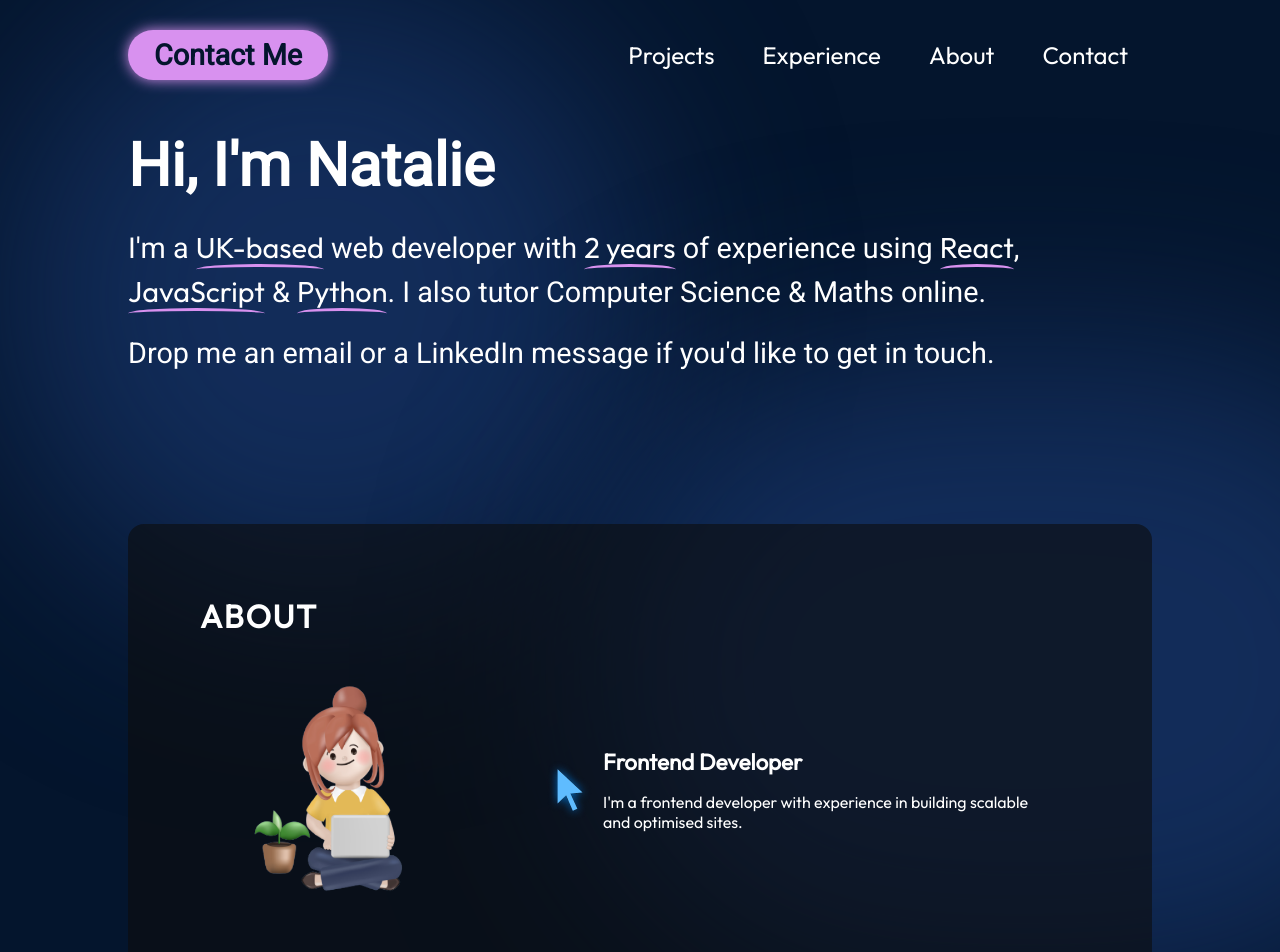
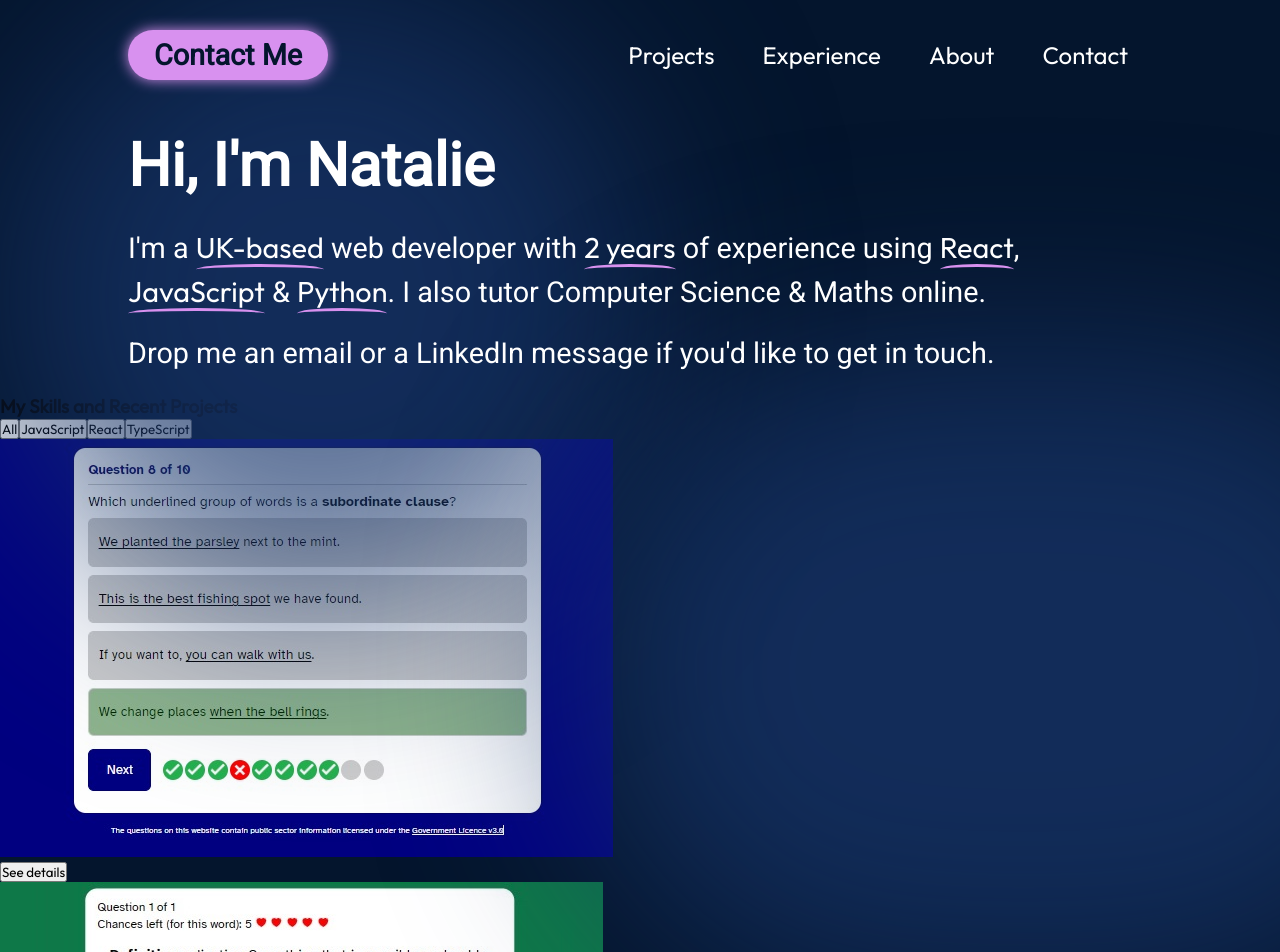
Before and after one commit to Nadia982/portfolio-2024-05, a React (Vite) app: page / in a window 1280 px wide. Shown: the top 952 px of the page. Built offline with nearby package versions, Linux system fonts and the light colour scheme.

Commit message:
added content of projects section

```diff
--- /dev/null
+++ b/assets/data/portfolioData.js
@@ -0,0 +1,40 @@
+// import portfolioImg01 from "../images/portfolio-01.jpg";
+import portfolioImg01 from "../projects/portfolioImg1.jpg";
+import portfolioImg02 from "../projects/portfolioImg2.jpg";
+import portfolioImg03 from "../projects/portfolioImg3.jpg";
+
+const projects = [
+{
+id:"01",
+imgUrl: portfolioImg01,
+category: ["javascript", "react"],
+title: "Grammar Quiz for Year 6 Kids",
+description: "I created this project to fulfil a need for my child to practice answering grammar-related questions before his SATS (UK school standard assessment tests for 10-11 year-olds). Multiple choice answers and animations that give immediate feedback on responses make this quiz easy and compelling to use. ",
+technologies: ["JavaScript"],
+siteUrl: "",
+gitHub: "",
+alt: "A screenshot of project 1: a multiple choice quiz about English grammar on a dark blue background with four possible answers. At the bottom of the screen there are answer indicators indicating whether previous questions have been answered correctly."
+},
+
+{id:"02",
+imgUrl: portfolioImg02,
+category: ["javascript"],
+title: "Spelling Game",
+description: "Description goes here",
+technologies: ["JavaScript"],
+siteUrl: "",
+gitHub: "",
+},
+{
+id:"03",
+imgUrl: portfolioImg03,
+category: "javascript",
+title: "Landing page",
+description: "Description goes here",
+technologies: ["React", "Tailwind"],
+siteUrl: "",
+gitHub: "",
+},
+]
+
+export default projects;
--- a/src/App.jsx
+++ b/src/App.jsx
@@ -3,6 +3,7 @@ import {Hero} from "./components/Hero/Hero.jsx";
 import {About} from "./components/About/About.jsx";
 import Navbar from "./components/Navbar/Navbar.jsx";
 import React from "react";
+import Projects from "./components/Projects/Projects.jsx";
 
 function App() {
 
@@ -10,6 +11,7 @@ function App() {
     <div className={styles.App}>
      <Navbar/>
      <Hero/>
+     <Projects/>
      <About/>
     </div>
   )
--- /dev/null
+++ b/src/components/Projects/Projects.jsx
@@ -0,0 +1,121 @@
+import React, { useState, useEffect } from "react";
+import data from "../../../assets/data/portfolioData.js";
+// import Modal from "../UI/Modal";
+
+const Projects = () => {
+  const [nextItems, setNextItems] = useState(6);
+  const [projects, setProjects] = useState(data);
+  const [selectTab, setSelectTab] = useState("all");
+  const [showModal, setShowModal] = useState(false);
+  const [activeID, setActiveID] = useState(null);
+
+  const loadMoreHandler = () => {
+    setNextItems((prev) => prev + 3);
+  };
+
+  const showModalHandler = id => {
+    setShowModal(true);
+    setActiveID(id);
+  }
+
+  useEffect(() => {
+    if (selectTab === "all") {
+      setProjects(data);
+    }
+
+    if (selectTab === "javascript") {
+      const filteredData = data.filter((item) =>
+        item.category.includes("javascript")
+      );
+      setProjects(filteredData);
+    }
+
+    if (selectTab === "react") {
+      const filteredData = data.filter((item) =>
+        item.category.includes("react")
+      );
+      setProjects(filteredData);
+    }
+
+    if (selectTab === "typescript") {
+      const filteredData = data.filter((item) =>
+        item.category.includes("typescript")
+      );
+      setProjects(filteredData);
+    }
+  }, [selectTab]);
+
+  return (
+    <section id="projects">
+      <div className="container ">
+        <div className="flex items-center justify-between flex-wrap  ">
+          <div className="mb-7 sm:mb-0">
+            <h3 className="text-headingColor text-[2rem] font-[700]">
+              My Skills and Recent Projects
+            </h3>
+          </div>
+          <div className="flex gap-3">
+            <button onClick={()=>setSelectTab("all")} className="text-smallTextColor border border-solid border-smallTextColor py-2 px-4 rounded-[0.5rem]">
+              All
+            </button>
+
+            <button onClick={()=>setSelectTab("javascript")} className="text-smallTextColor border border-solid border-smallTextColor py-2 px-4 rounded-[0.5rem]">
+              JavaScript
+            </button>
+
+            <button onClick={()=>setSelectTab("react")} className="text-smallTextColor border border-solid border-smallTextColor py-2 px-4 rounded-[0.5rem]">
+              React
+            </button>
+
+            <button onClick={()=>setSelectTab("typescript")} className="text-smallTextColor border border-solid border-smallTextColor py-2 px-4 rounded-[0.5rem]">
+              TypeScript
+            </button>
+          </div>
+        </div>
+
+        <div>
+          {projects?.slice(0, nextItems)?.map((project, index) => (
+            <div onClick = {()=>showModalHandler(project.id)}
+              key={index}
+              // data-aos="fade-zoom-in"
+              // data-aos-delay="50"
+              // data-aos-duration="1000"
+
+            >
+              <figure >
+                <img
+                  src={project.imgUrl}
+                  alt={project.alt}
+                />
+              </figure>
+              <div>
+                <div>
+                  <button>
+                    See details
+                  </button>
+                </div>
+              </div>
+            </div>
+          ))}
+        </div>
+
+        <div className="text-center mt-6">
+          {nextItems < projects.length && data.length > 6 && (
+            <button
+              onClick={loadMoreHandler}
+              className="text-white bg-headingColor hover:bg-smallTextColor py-2 px-4 rounded-[8px] font-[500] ease-in duration-200 "
+            >
+              Load more
+            </button>
+          )}
+        </div>
+      </div>
+            {
+              showModal && <Modal setShowModal={setShowModal} activeID = {activeID}/>
+            }
+
+    </section>
+  );
+};
+
+export default Projects;
--- a/src/index.css
+++ b/src/index.css
@@ -4,3 +4,7 @@
   padding: 0;
   font-family: "Outfit", Arial, Helvetica, sans-serif;
 }
+
+html{
+  scroll-behavior: smooth;
+}
```
Also changed, not shown: src/components/Projects/Projects.module.css (added).
